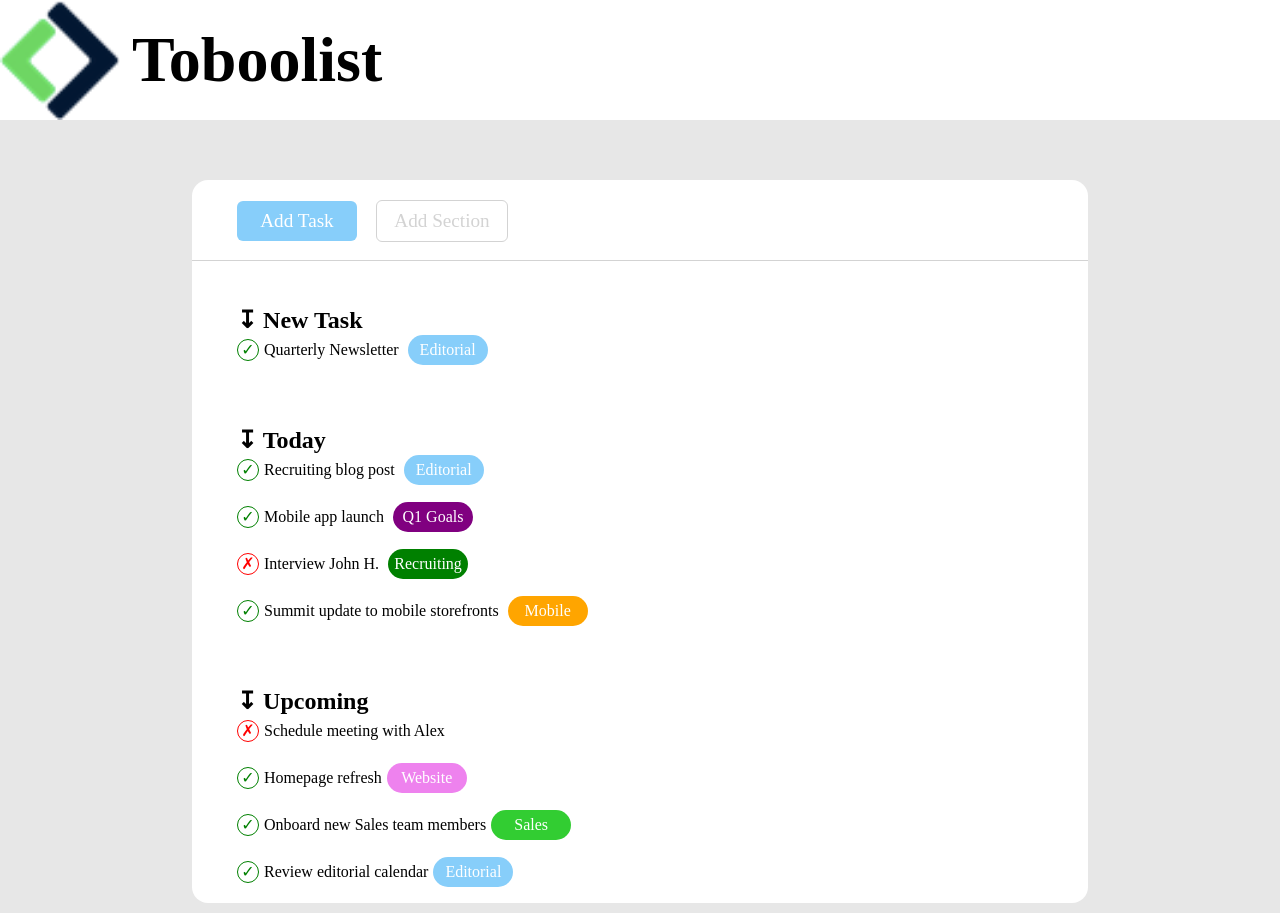
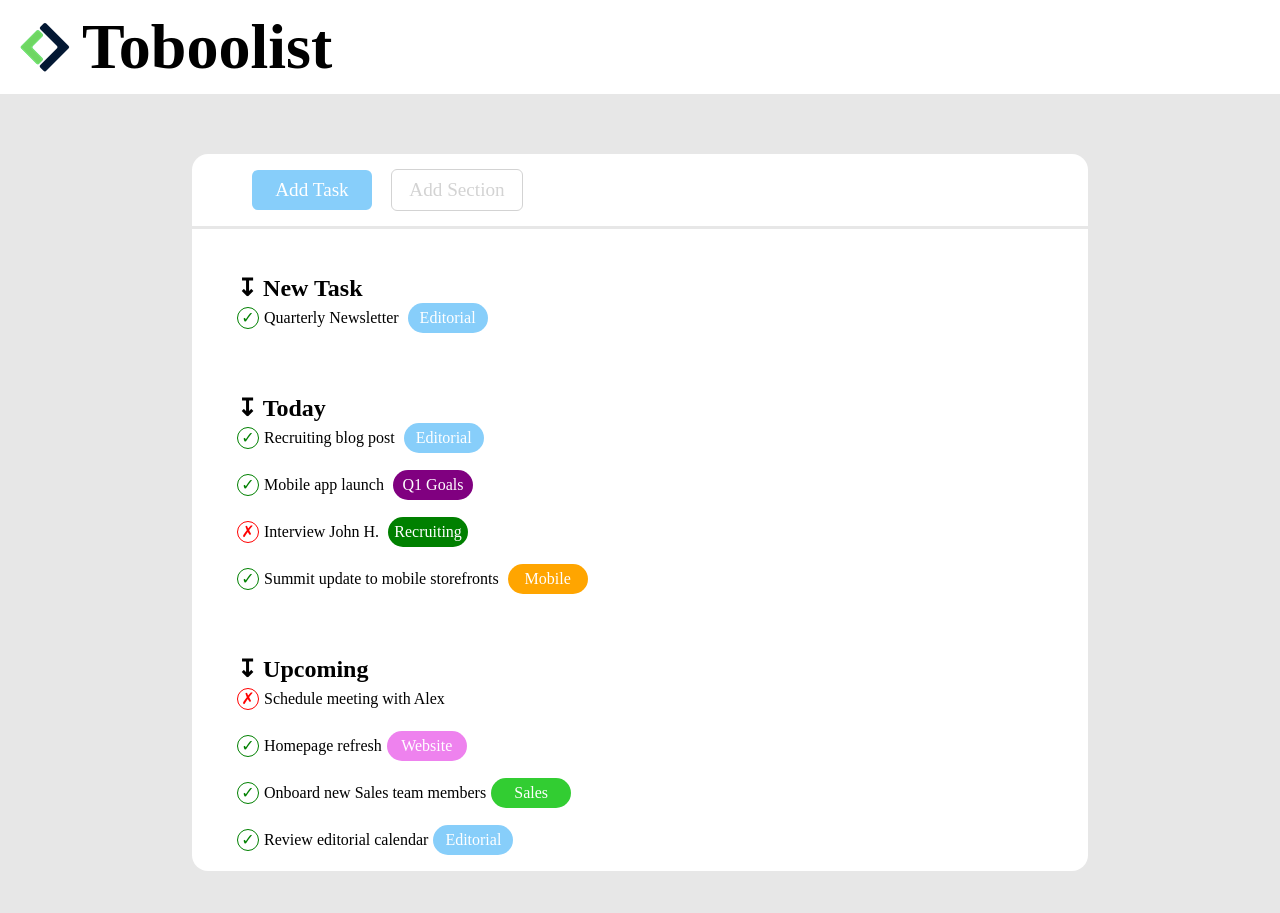
Before and after one commit to ViktorStevanovic/html-css-toboolist, a plain HTML site: page index.html in a window 1280 px wide. After the commit the page ends 881 px from the top, so only its background shows below. Drawn offline with Linux system fonts and the light colour scheme.

Commit message:
Correzione esercizio con Riccardo

```diff
--- a/index.html
+++ b/index.html
@@ -26,7 +26,7 @@
             <section class="nav-tasks">
                 <div class="add-task task-buttons light-blue white-text">Add Task</div>
                 <div class="add-section task-buttons">Add Section</div>
-                <hr>
+
             </section>
 
             <!--Tasks section-->
--- a/styles/style.css
+++ b/styles/style.css
@@ -9,16 +9,12 @@ body{
 }
 
 header{
-    height: 120px;
+
     background-color: white;
+    padding: 10px 20px;
 }
 
-hr {
-    margin-top: 18px;
-    border: none;
-    height: 1px;
-    background-color: lightgray;
-}
+
 
 /*COLORS start*/
 
@@ -54,15 +50,15 @@ hr {
 
 .logo {
     display: inline-block;
-    height: 120px;
-    vertical-align: bottom;
+    height: 100%;
+    vertical-align: middle;
     margin-right: .5rem;
 }
 
 .title{
     display: inline-block;
     font-size: 4em;
-    line-height: 120px;
+    vertical-align: middle;
 }
 
 .main-container{
@@ -89,7 +85,6 @@ hr {
 .task-buttons {
     height: 40px;
     text-align: center;
-    margin-top: 20px;
     font-size: 1.2em;
     display: inline-block;
     border-radius: 6px;
@@ -111,10 +106,8 @@ hr {
     margin-left: 45px;
     margin-bottom: 20px;
     display: inline-block;
-
     text-align: center;
     border-radius: 50%;
-
 }
 
 .check{
@@ -136,3 +129,8 @@ hr {
     border-radius: 15px;
     text-align: center;
 }
+
+.nav-tasks{
+    border-bottom: .2rem solid rgb(231, 231, 231);
+    padding: 15px;
+}
```
